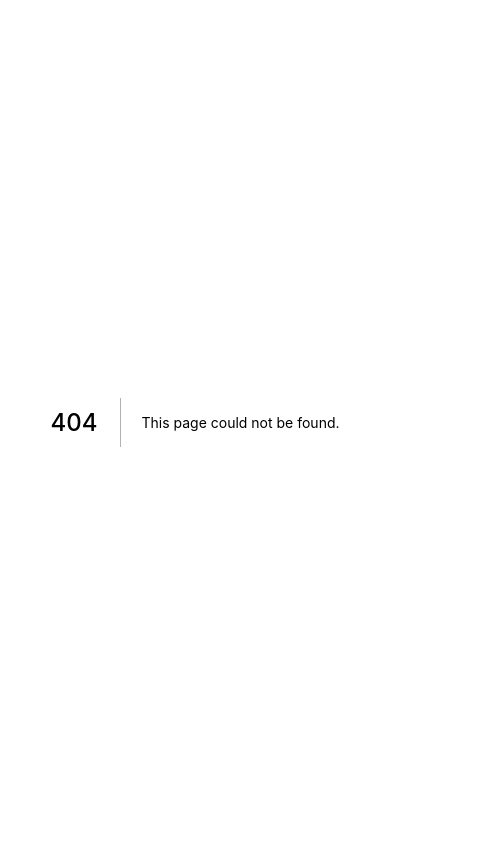
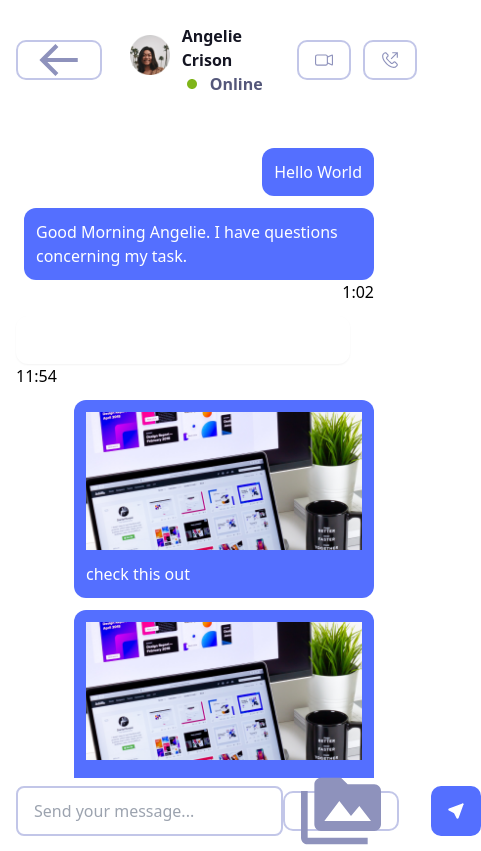
Before and after one commit to yemicoded/advance-task-management-system, a Next.js app: page /message/1 in a window 390 px wide. Before the commit this address had no page. Shown: the whole page, 481 px wide, since content can reach past the window. Built offline with nearby package versions, Linux system fonts and the light colour scheme.

Commit message:
mobile chat page added

```diff
--- a/components/chat-card.jsx
+++ b/components/chat-card.jsx
@@ -6,6 +6,7 @@ import {IoCheckmarkDoneSharp} from 'react-icons/io5'
 
 export default function ChatCard({
       status='read',
+      onclick,
       active,
       classname,
       children
@@ -16,7 +17,7 @@ export default function ChatCard({
             classname
       )
       return (
-            <div className={classes}>
+            <div className={classes} onClick={onclick}>
                   <div className='w-[60px] h-[60px]'>
                         <Image src='/dp.png' width={100} height={100} alt="" layout='responsive' />
                   </div>
@@ -38,22 +39,24 @@ export default function ChatCard({
 
 
 export function ChatProfile({
-      active=true,
+      active = true,
+      mobile,
       classname,
       children
 }) {
       const classes = clx(
             "flex space-x-3 items-center rounded-xl py-2 px-6 w-fit",
+            mobile && 'px-0',
             classname
       )
       return (
             <div className={classes}>
-                  <div className='w-[60px] h-[60px]'>
+                  <div className={`${mobile? 'w-[50px] h-[50px]':'w-[60px] h-[60px]'}`}>
                         <Image src='/dp.png' width={100} height={100} alt="" layout='responsive' />
                   </div>
                   <div className='flex space-x-8'>
-                        <div className='flex flex-col space-y-1'>
-                              <p className='font-semibold text-lg'>Angelie Crison</p>
+                        <div className={`flex flex-col ${mobile? 'space-y-0':'space-y-1'}`}>
+                              <p className={`font-semibold ${mobile? 'text-md':'text-lg'} text-secondary-500 dark:text-secondary-500`}>Angelie Crison</p>
                               {active ? <span className='inline-flex items-center gap-2 font-semibold text-secondary-400'><GoPrimitiveDot size={20} className='text-success-600' />Online</span>
                                     :
                                     <span className='inline-flex items-center gap-2 font-semibold text-secondary-400'><GoPrimitiveDot size={20} className='text-error-600' />Offline</span>
--- a/components/general/header.jsx
+++ b/components/general/header.jsx
@@ -1,14 +1,17 @@
 import React from 'react'
+import {useRouter} from 'next/router'
 import {useTheme} from 'next-themes'
-import { BiBell, BiCategory } from 'react-icons/bi'
+import { BiArrowBack, BiBell, BiCategory } from 'react-icons/bi'
 import { clx } from '../../helpers/clx'
 import Button, { IconButton } from '../button'
 import Profile from '../profile'
 import Search from '../search'
 import {CgSortAz} from 'react-icons/cg'
 import { HiMenu } from 'react-icons/hi'
-import { VscSettings } from 'react-icons/vsc'
+import { VscCallOutgoing, VscSettings } from 'react-icons/vsc'
 import {MdDarkMode, MdLightMode} from 'react-icons/md'
+import { ChatProfile } from '../chat-card'
+import { BsCameraVideo } from 'react-icons/bs'
 
 export default function PrimaryHeader({
       classname,
@@ -72,6 +75,7 @@ export function SecondaryHeader({
             currentTheme==='dark'? setTheme('light'):setTheme('dark')
             console.log(currentTheme)
       }
+
       const classes = clx(
             "h-fit max-w-full bg-white p-6 px-0 flex flex-col space-y-6",
             transparent && 'bg-transparent',
@@ -96,3 +100,35 @@ export function SecondaryHeader({
             </div>
       )
 }
+
+
+export function StackChatHeader({
+      classname,
+      onClickMenu,
+      padded,
+      transparent,
+      noSearchBar,
+      children
+}) {
+      const router=useRouter()
+      const classes = clx(
+            "h-fit max-w-full bg-white p-4 flex justify-between items-center",
+            classname
+      )
+      const navigateBack = () => {
+            router.push('/message')
+      }
+
+      return (
+            <div className={classes}>
+                  <div className='flex gap-1 items-center'>
+                        <IconButton icon={<BiArrowBack size={50} />} size='large' variant='outlined' category='secondary' rounded classname='border-0' onclick={navigateBack} />
+                        <ChatProfile mobile/>
+                  </div>
+                  <div className='flex space-x-3 items-center'>
+                        <IconButton icon={<BsCameraVideo />} size='large' variant='outlined' category='secondary' rounded />
+                        <IconButton icon={<VscCallOutgoing />} size='large' variant='outlined' category='secondary' rounded/>
+                  </div>
+            </div>
+      )
+}
--- a/layouts/students/views/message.jsx
+++ b/layouts/students/views/message.jsx
@@ -1,4 +1,5 @@
 import React from 'react'
+import { useRouter } from 'next/router'
 import { clx } from '../../../helpers/clx'
 import Search from '../../../components/search'
 import ChatMessage from '../../../components/chat-message'
@@ -13,7 +14,22 @@ export default function Message({
       classname,
       children
 }) {
-      const [isMessageOpen, setIsMessageOpen]=React.useState(false)
+      const router=useRouter()
+      const [isMessageOpen, setIsMessageOpen] = React.useState(true)
+      const [isMatch, setIsMatch] = React.useState(false)
+
+      const handleChange = () => {
+                  if (isMatch) {
+                        router.push(`${router.pathname}/1`)
+                  }
+      }
+
+      React.useEffect(() => {
+            const media = window.matchMedia("(max-width: 700px)")
+
+            setIsMatch(media.matches)
+      }, [router])
+
       const classes = clx(
             "flex w-full max-h-[100vh]",
             classname
@@ -24,7 +40,7 @@ export default function Message({
                         <Search classname='lg:w-full' placeholder='Search Name'/>
                         <div className='my-6'>
                               <div className='py-4 border-b-2 border-secondary-100/20'>
-                                    <ChatCard  active/>
+                                    <ChatCard active onclick={handleChange} />
                               </div>
                               <div className='py-4 border-b-2 border-secondary-100/20'>
                                     <ChatCard status='unread'  />
@@ -46,7 +62,7 @@ export default function Message({
                               </div>
                         </div>
                   </div>
-                  {isMessageOpen && <div className='flex-1 relative flex flex-col lg:max-h-[85vh] bg-[#FAFAFA] pb-2'>
+                  {isMessageOpen && <div className='hidden flex-1 relative lg:flex flex-col lg:max-h-[85vh] bg-[#FAFAFA] pb-2'>
                         <div className='w-full max-h-[100px] bg-white border-t-2 border-l-2 border-secondary-100/20 px-6 flex justify-between items-center'>
                               <ChatProfile />
                               <div className='flex space-x-4'>
@@ -63,7 +79,7 @@ export default function Message({
                               <ChatMessage src='/chat-img.png'>check this out</ChatMessage>
                               <ChatMessage src='/chat-img.png'>check this out</ChatMessage>
                         </div>
-                        <div className='bg-white py-4 px-6 fixed xl:static bottom w-full flex justify-between'>
+                        <div className='bg-white dark:bg-secondary-500 py-4 px-6 fixed xl:static bottom w-full flex justify-between'>
                               <Search placeholder='Send your message...' noIcon classname='border-0' />
                               <div className='flex space-x-8 items-center'>
                                     <IconButton icon={<MdPermMedia size={80} />} size='large' variant='outlined' category='secondary' rounded classname='border-0' />
--- /dev/null
+++ b/layouts/students/views/single-chat.jsx
@@ -0,0 +1,39 @@
+import React from 'react'
+import { MdPermMedia } from 'react-icons/md'
+import { TbSend } from 'react-icons/tb'
+import { IconButton } from '../../../components/button'
+import ChatMessage from '../../../components/chat-message'
+import { StackChatHeader } from '../../../components/general/header'
+import Search from '../../../components/search'
+import { clx } from '../../../helpers/clx'
+
+export default function SingleChat({
+      classname,
+      children
+}) {
+      const classes = clx(
+            "max-h-screen flex flex-col",
+            classname
+      )
+      return (
+            <div className={classes}>
+                  <StackChatHeader />
+                  <div className='px-4 flex-1 py-4 overflow-auto'>
+                        <ChatMessage>Hello World</ChatMessage>
+                        <ChatMessage date='1:02'>Good Morning Angelie. I have questions concerning my task.</ChatMessage>
+                        <ChatMessage date='11:54' received>Ohh! any problem with your assignment?</ChatMessage>
+                        <ChatMessage src='/chat-img.png'>check this out</ChatMessage>
+                        <ChatMessage src='/chat-img.png'>check this out</ChatMessage>
+                        <ChatMessage src='/chat-img.png'>check this out</ChatMessage>
+                        <ChatMessage src='/chat-img.png' date='Today 3:09'>check this out</ChatMessage>
+                  </div>
+                  <div className='bg-white py-2 px-4 w-full flex justify-between'>
+                        <Search placeholder='Send your message...' noIcon classname='border-0' />
+                        <div className='flex space-x-8 items-center'>
+                              <IconButton icon={<MdPermMedia size={80} />} size='large' variant='outlined' category='secondary' rounded classname='border-0' />
+                              <IconButton icon={<TbSend fill='white'/>} size='large'/>
+                        </div>
+                  </div>
+            </div>
+      )
+}
--- a/pages/message.jsx
+++ /dev/null
@@ -1,25 +0,0 @@
-import reat from 'react'
-import { clx } from '../helpers/clx'
-import Message from '../layouts/students/views/message'
-import Settings from '../layouts/students/views/settings'
-
-export default function MessagePage({
-      classname,
-      children
-}) {
-      const classes = clx(
-            "",
-            classname
-      )
-      return (
-            <Message />
-      )
-}
-
-
-MessagePage.Info = {
-  user: "student",
-  title: "Message",
-  searchFilter:false,
-  description: "Task Management Message Page"
-}
--- /dev/null
+++ b/pages/message/[id].jsx
@@ -0,0 +1,8 @@
+import reat from 'react'
+import SingleChat from '../../layouts/students/views/single-chat'
+
+export default function SingleChatPage() {
+      return (
+            <SingleChat />
+      )
+}
--- /dev/null
+++ b/pages/message/index.jsx
@@ -0,0 +1,17 @@
+import reat from 'react'
+import { clx } from '../../helpers/clx'
+import Message from '../../layouts/students/views/message'
+
+export default function MessagePage() {
+      return (
+            <Message />
+      )
+}
+
+
+MessagePage.Info = {
+  user: "student",
+  title: "Message",
+  searchFilter:false,
+  description: "Task Management Message Page"
+}
--- a/pages/settings.jsx
+++ b/pages/settings.jsx
@@ -2,14 +2,7 @@ import reat from 'react'
 import { clx } from '../helpers/clx'
 import Settings from '../layouts/students/views/settings'
 
-export default function SettingsPage({
-      classname,
-      children
-}) {
-      const classes = clx(
-            "",
-            classname
-      )
+export default function SettingsPage() {
       return (
             <Settings />
       )
```
